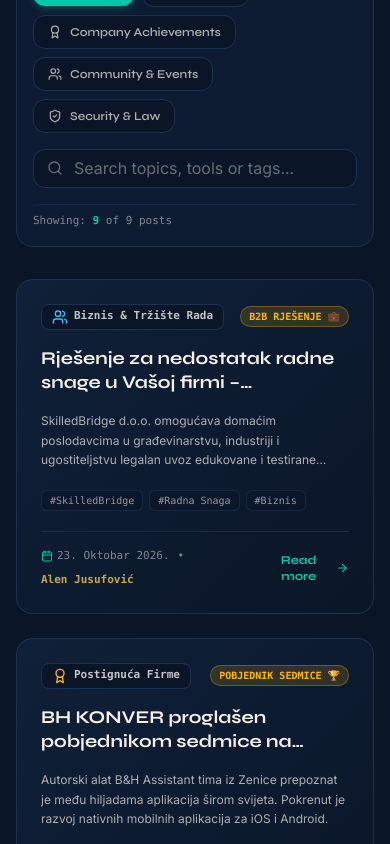
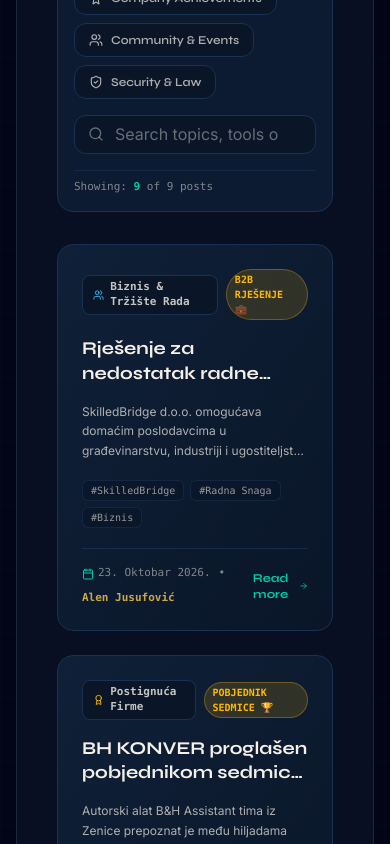
Before and after one commit to Allen9653/BHAsistent, a React (Vite) app: page /novosti in a window 390 px wide. Shown: the part 10000-10844 px from the top of the page. Built offline with nearby package versions, Linux system fonts and the light colour scheme.

Commit message:
Update NewsPage.tsx

```diff
--- a/src/pages/NewsPage.tsx
+++ b/src/pages/NewsPage.tsx
@@ -1,4 +1,7 @@
 import React from 'react';
+import { VideoBackground } from '../components/VideoBackground';
+import { Navbar } from '../components/Navbar';
+import { Footer } from '../components/Footer';
 import { NewsSection } from '../components/NewsSection';
 import { NewsFeed } from '../components/NewsFeed';
 import { PageSeo } from '../components/PageSeo';
@@ -9,11 +12,49 @@ interface NewsPageProps {
 
 export const NewsPage: React.FC<NewsPageProps> = ({ onOpenAdmin }) => {
   return (
-    <div className="pt-20 pb-16 w-full min-h-[70vh]">
+    <div className="relative min-h-screen bg-slate-950 text-white overflow-hidden flex flex-col">
+      {/* 1. Pozadinski YouTube video sa blagim tamnim slojem (overlay) */}
+      <VideoBackground overlayOpacity={0.75} />
+
+      {/* 2. SEO komponente */}
       <PageSeo />
-      <NewsSection onOpenAdmin={onOpenAdmin} />
-      {/* Sekcija 2: Kurirani NewsFeed (IT Trendovi, Postignuća, Zajednica, Sigurnost) — premješteno sa homepagea */}
-      <NewsFeed />
+
+      {/* 3. Navigacija na vrhu */}
+      <div className="relative z-20">
+        <Navbar />
+      </div>
+
+      {/* 4. Centralni sadržaj stranice Novosti & CMS */}
+      <main className="relative z-10 flex-grow container mx-auto px-4 py-12 md:py-20">
+        <div className="max-w-4xl mx-auto text-center mb-12">
+          <div className="inline-block px-4 py-1.5 mb-4 rounded-full border border-teal-500/30 bg-teal-500/10 text-teal-400 text-sm font-medium tracking-wide uppercase">
+            Aktuelnosti i CMS
+          </div>
+          <h1 className="text-4xl md:text-5xl font-extrabold tracking-tight mb-4 bg-gradient-to-r from-white via-slate-100 to-teal-200 bg-clip-text text-transparent">
+            Novosti, IT Trendovi i Objava Sadržaja
+          </h1>
+          <p className="text-lg text-slate-300">
+            Pratite najnovije objave, tehnološke trendove, postignuća i dešavanja unutar ekosistema B&H Assistant d.o.o.
+          </p>
+        </div>
+
+        {/* Glavne sekcije novosti i feed-a */}
+        <div className="relative z-10 space-y-12">
+          <div className="bg-slate-900/60 backdrop-blur-md rounded-2xl border border-slate-800 p-6 md:p-8 shadow-2xl">
+            <NewsSection onOpenAdmin={onOpenAdmin} />
+          </div>
+
+          <div className="bg-slate-900/60 backdrop-blur-md rounded-2xl border border-slate-800 p-6 md:p-8 shadow-2xl">
+            {/* Kurirani NewsFeed (IT Trendovi, Postignuća, Zajednica, Sigurnost) */}
+            <NewsFeed />
+          </div>
+        </div>
+      </main>
+
+      {/* 5. Podnožje (Footer) */}
+      <div className="relative z-20 mt-auto">
+        <Footer />
+      </div>
     </div>
   );
 };
```
